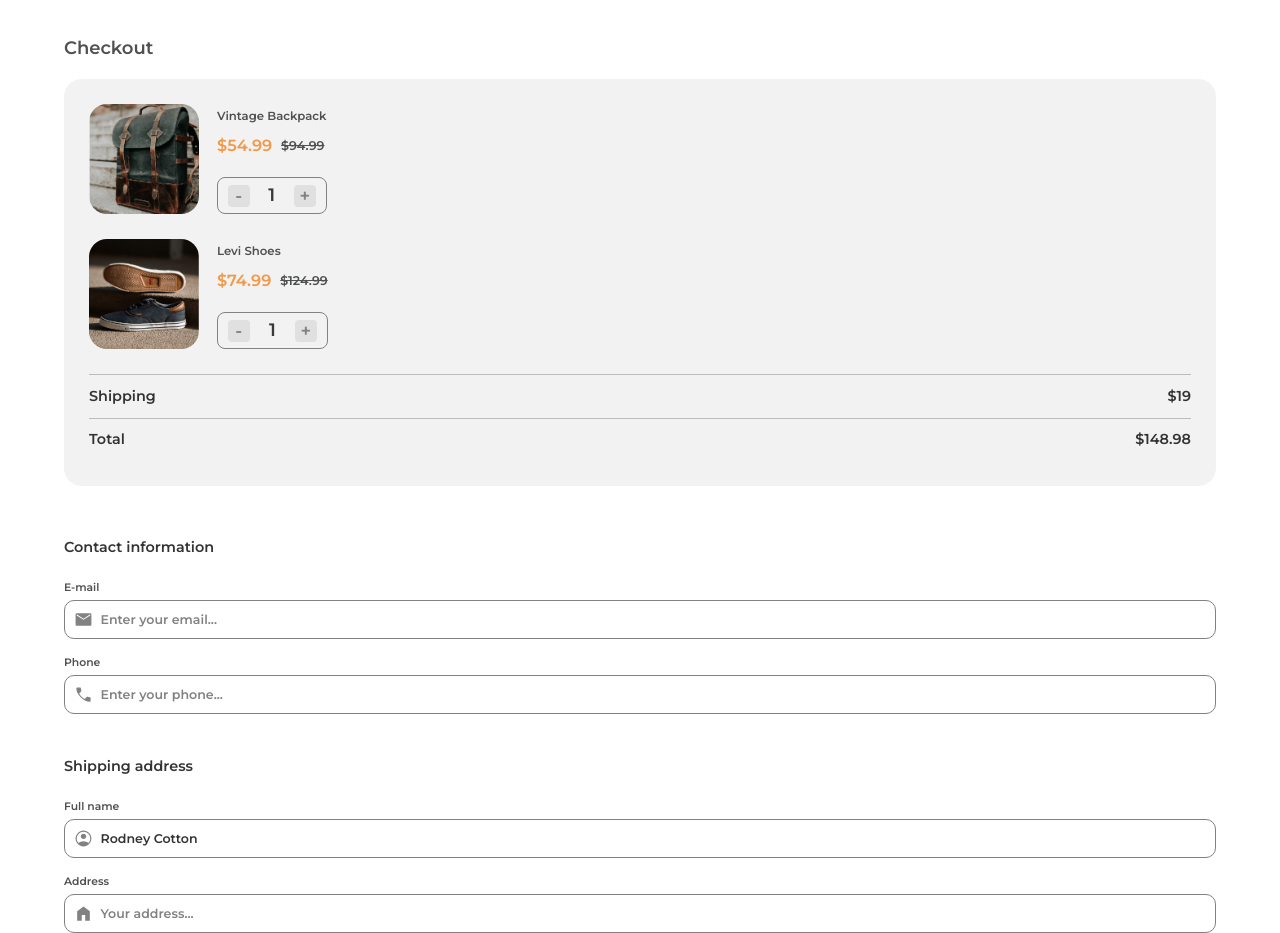
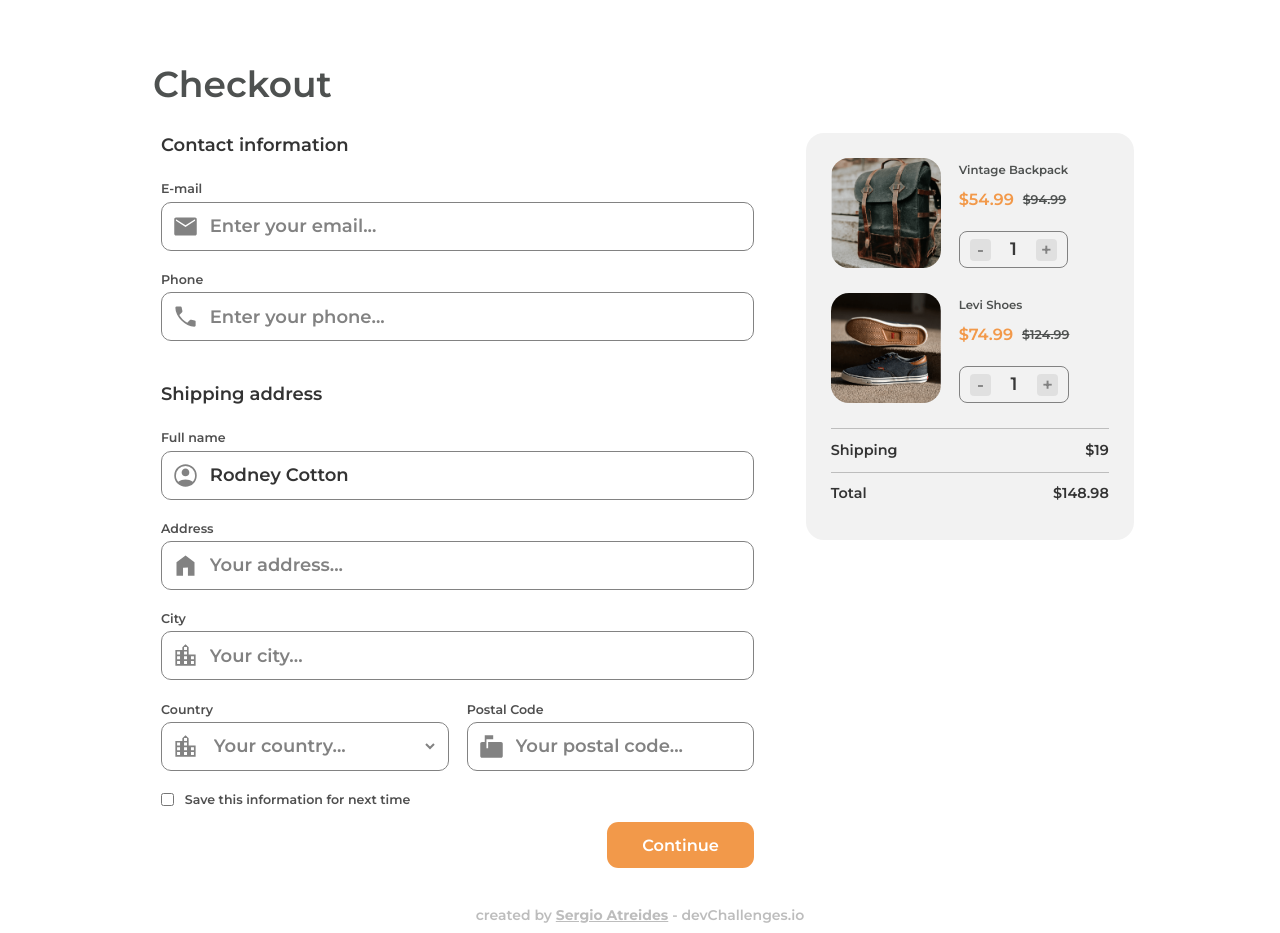
Before and after one commit to sergio-atreides/Challenge-06---checkout-page, a plain HTML site: page index.html in a window 1280 px wide. Shown: the top 933 px of the page. Drawn offline with Linux system fonts and the light colour scheme.

Commit message:
Finiquitando

```diff
--- a/index.html
+++ b/index.html
@@ -9,11 +9,11 @@
     <title>Document</title>
 </head>
 <body class="Body">
-
-    <section class="ShoppingCart">
     <header class="Header">
         <h1 class="H1">Checkout</h1>
     </header>
+    <main class="Main">
+        <div class="ShoppingCart">
             <div class="Cart">
                 <div class="CartItem">
                     <picture>
@@ -61,10 +61,9 @@
                     <p class="PriceCost">$148.98</p>
                 </div>
             </div>
-    </section>
+        </div>
         <form class="Contact" action="" method="post">
-
-        <header class="Header">
+            <header class="Subheader">
                 <h2 class="H2">Contact information</h2>
             </header>
             <label for="email" class="ContactLabel">E-mail</label>
@@ -77,7 +76,7 @@
                 <img class="ContactInputIco" src="assets/phone-ico.svg" alt="Phone">
                 <input type="phone" class="ContactInputControl" placeholder="Enter your phone..." id="phone">
             </div>
-        <h2 class="H2">Shipping address</h2>
+            <h2 class="ShippingH2">Shipping address</h2>
             <label for="name" class="ContactLabel">Full name</label>
             <div class="ContactInput">
                 <img class="ContactInputIco" src="assets/name-ico.svg" alt="Full name">
@@ -115,6 +114,7 @@
             </div>
             <button class="ContinueButton">Continue</button>
         </form>
+    </main>
     <footer class="Footer">
         <p class="Footer-p">created by <a href="https://github.com/sergio-atreides" class="Footer-a" target="_blank">Sergio Atreides</a> - devChallenges.io</p>
     </footer>
--- a/scss/styles.scss
+++ b/scss/styles.scss
@@ -25,20 +25,44 @@ $button-text: #FFFFFF;
     font-family: $font;
     font-weight: 600;
     font-size: 18px;
+    max-width: 1500px;
+    @media (min-width: 1000px) {
+        width: 80vw;
+        margin: 0 auto;
+    }
 }
-.Header {
-    width: 90vw;
-    color: $title-color;
-    font-size: 1em;
-    margin: 20px auto 0 auto;
+.Main {
+    display: grid;
+    grid-template-areas: "cart"
+                        "contact";
+    @media (min-width: 1000px) {
+        grid-template-areas: "contact cart";
+    }
 }
 
 /* ---------------------   CART   --------------------- */
-.H1,.H2 {
+.Header {
+    width: 90%;
+    margin: 30px auto 0 auto;
+    font-size: 1em;
+    color: $title-color;
+    @media (min-width: 1000px) {
+        margin: 30px 0 0 25px;
+    }
+}
+.H1, .H2 {
     margin: 2em 0 1em 0;
 }
+.H1 {
+    @media (min-width: 1000px) {
+        font-size: 2em;
+    }
+}
+.ShopingCart {
+    grid-area: cart;
+}
 .Cart {
-    @include flexible(90vw,column,center,center);
+    @include flexible(90%,column,center,center);
     border-radius: 1em;
     padding: 25px;
     margin: 0 auto;
@@ -113,17 +137,37 @@ $button-text: #FFFFFF;
     text-align: end;
 }
 /* -------------------   CONTACT   ------------------- */
+.Subheader {
+    width: 100%;
+    color: $title-color;
+    margin: 15px auto 0 auto;
+    @media (min-width: 1000px) {
+        margin: 0 auto;
+    }
+}
 .Contact {
     @include flexible(90%,column,start,start);
+    grid-area: contact;
     margin: 0 auto;
 }
-.H2 {
+.H2,
+.ShippingH2 {
     color: $price-color;
     font-size: .8em;
+    @media (min-width: 1000px) {
+        margin: 0 0 1em 0;
+        font-size: 1em;
+    }
+}
+.ShippingH2 {
+    margin-top: 25px;
 }
 .ContactLabel {
     font-size: .6em;
     color: $contact-color;
+    @media (min-width: 1000px) {
+        font-size: .7em;
+    }
 }
 .ContactInput {
     @include flexible(100%,row,start,center);
@@ -134,6 +178,10 @@ $button-text: #FFFFFF;
     border-radius: 10px;
     padding: 9px;
     margin-bottom: .9em;
+    @media (min-width: 1000px) {
+        font-size: 1em;
+        padding: 10px;
+    }
 }
 
 .ContactInputIco {
```
Also changed, not shown: css/styles.css, screenshot.png (added), 2 other files. Lines whose indentation alone changed are shown as unchanged.
